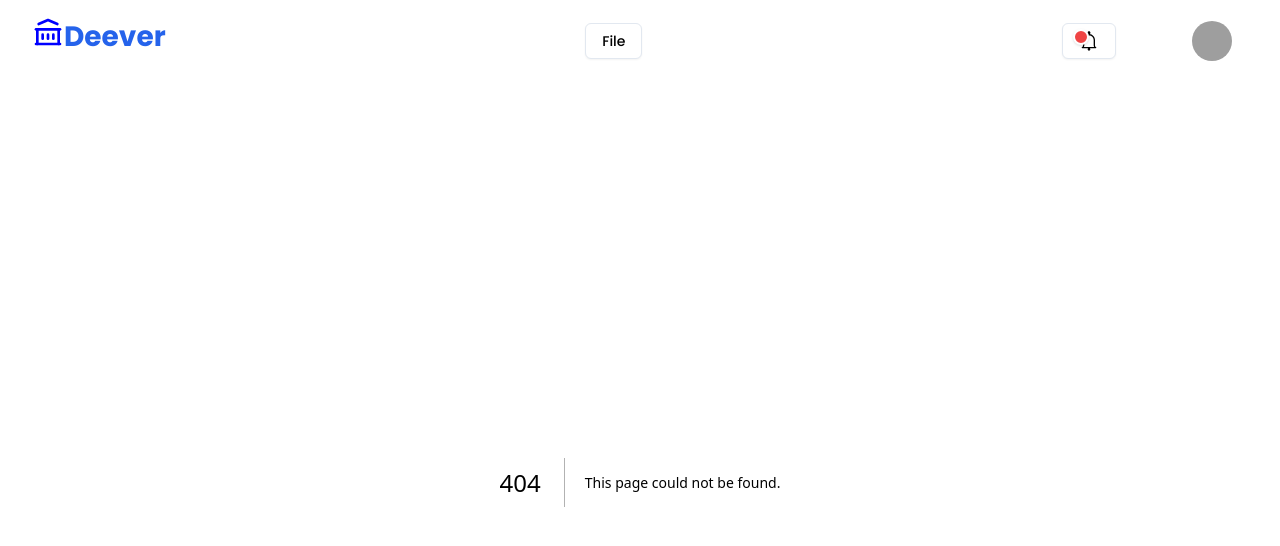
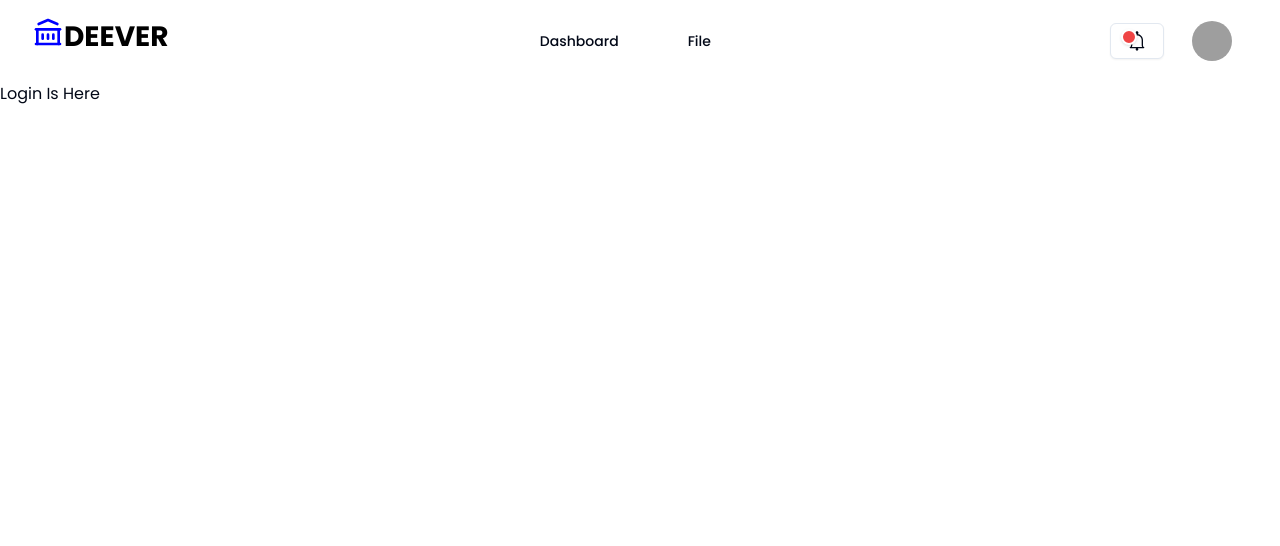
Before and after one commit to laravel-king/deever, a Next.js app: page /login in a window 1280 px wide. Before the commit this address had no page. Shown: the top 546 px of the page. Built offline with nearby package versions, Linux system fonts and the light colour scheme; grey boxes are pictures that could not be loaded.

Commit message:
Working on the header

```diff
--- /dev/null
+++ b/app/login/page.js
@@ -0,0 +1,9 @@
+const Page = () =>{
+    return(
+        <>
+        Login Is Here
+        </>
+    )
+}
+
+export default Page;
--- a/components/AppLogo.js
+++ b/components/AppLogo.js
@@ -5,7 +5,7 @@ const AppLogo = () => {
   return (
       <Link href="/" className="flex items-start">
         <Image src="/building-bank.svg" width={32} height={21} alt="applogo" />
-          <span className="h3 font-bold pb-2 text-blue-600 hidden md:block">Deever</span>
+          <span className="h3 font-bold pb-2 text-black dark:text-white hidden md:block uppercase">Deever</span>
       </Link>
   )
 }
--- a/components/Header.js
+++ b/components/Header.js
@@ -11,6 +11,7 @@ import {
     MenubarShortcut,
     MenubarTrigger
 } from "@/components/ui/menubar";
+import Link from "next/link";
 
 const Header = () =>{
     return (
@@ -19,11 +20,18 @@ const Header = () =>{
             <div>
                 <AppLogo />
             </div>
-            <div className="hidden md:flex">
-                <Menubar>
+            <div className="hidden md:flex space-x-2">
+                <Menubar className="border-0 shadow-none hover:border hover:border-slate-200 hover:shadow-sm w-28 justify-center">
+                    <MenubarMenu>
+                        <MenubarTrigger className="cursor-pointer">
+                            <Link href="/" className="cursor-pointer">Dashboard</Link>
+                        </MenubarTrigger>
+                    </MenubarMenu>
+                </Menubar>
+                <Menubar className="border-0 shadow-none hover:border hover:border-slate-200 hover:shadow-sm w-28 justify-center">
                     <MenubarMenu>
                         <MenubarTrigger className="cursor-pointer">File</MenubarTrigger>
-                        <MenubarContent>
+                        <MenubarContent alignOffset={-32}>
                             <MenubarItem>
                                 New Tab <MenubarShortcut>⌘T</MenubarShortcut>
                             </MenubarItem>
@@ -56,10 +64,6 @@ const Header = () =>{
                           </MenubarContent>
                       </MenubarMenu>
                   </Menubar>
-                  <div className="relative">
-                      <Button variant="ghost" size="icon">
-                      </Button>
-                  </div>
 
                   <Menubar className="border-0 shadow-none">
                       <MenubarMenu>
@@ -69,15 +73,13 @@ const Header = () =>{
                                   <AvatarFallback>CN</AvatarFallback>
                               </Avatar>
                           </MenubarTrigger>
-                          <MenubarContent align="end">
+                          <MenubarContent align="end" alignOffset={2}>
                               <MenubarItem>
-                                  New Tab <MenubarShortcut>⌘T</MenubarShortcut>
+                                  <Link href="/login">Login</Link>
                               </MenubarItem>
-                              <MenubarItem>New Window</MenubarItem>
                               <MenubarSeparator />
-                              <MenubarItem>Share</MenubarItem>
-                              <MenubarSeparator />
-                              <MenubarItem>Print</MenubarItem>
+                              <MenubarItem><Link href="/login">Register</Link>
+                              </MenubarItem>
                           </MenubarContent>
                       </MenubarMenu>
                   </Menubar>
```
